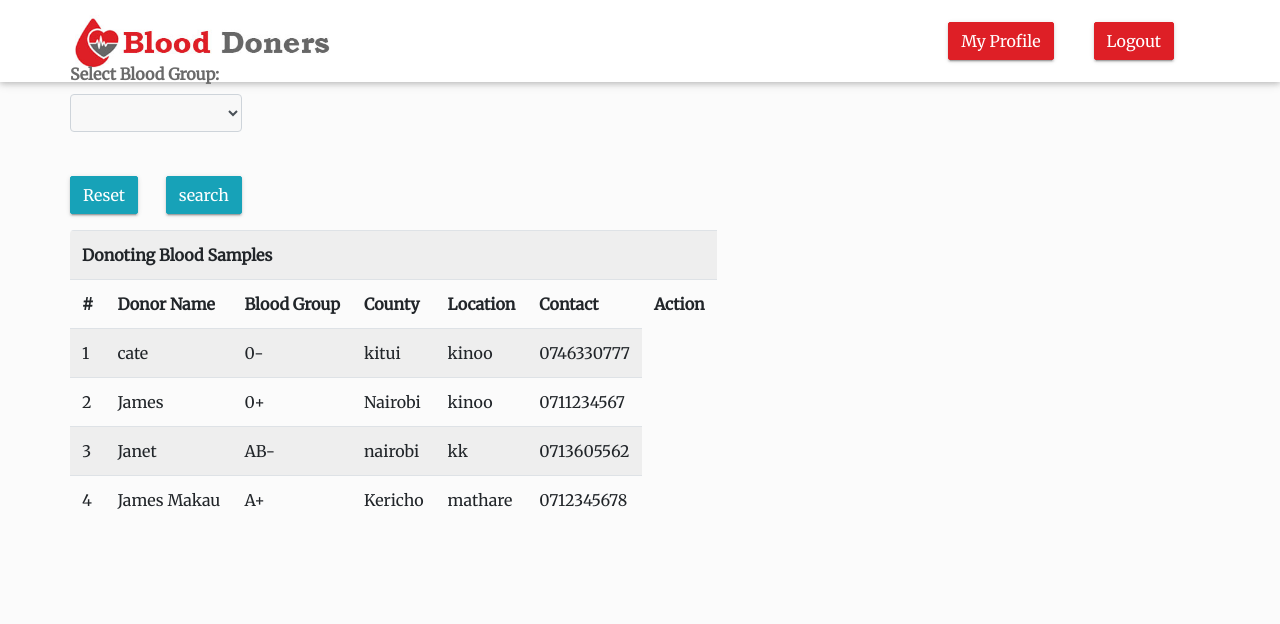
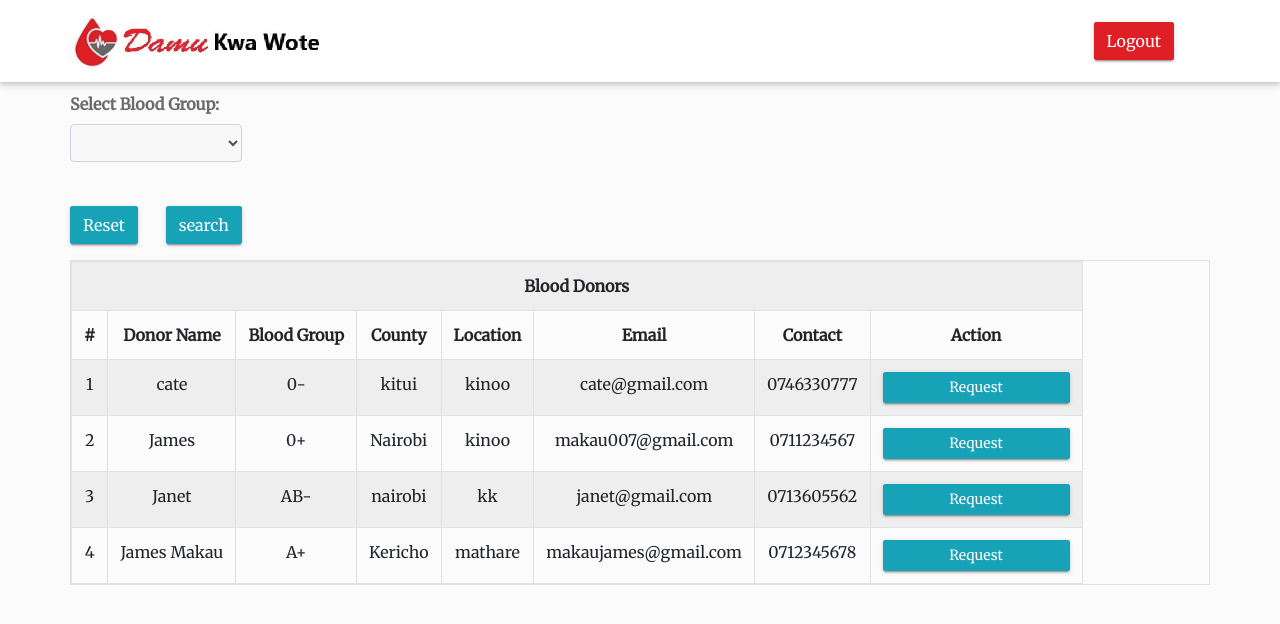
Before and after one commit to mjanoo/BloodDonation, a PHP site: page /hospital_home.php in a window 1280 px wide. Shown: the top 624 px of the page. Run offline with PHP 8.4, Linux system fonts and the light colour scheme; data comes from the database, SQL or seed files in the repository; data that the repository does not hold is empty; some libraries are stand-ins or nearby versions.

Commit message:
final update

```diff
--- a/hospital_home.php
+++ b/hospital_home.php
@@ -11,16 +11,6 @@ if(isset($_SESSION["email"])){
     <meta name="viewport" content="width=device-width, initial-scale=1, shrink-to-fit=no">
     <title>Blood Donation</title>
     <link rel="stylesheet" href="https://maxcdn.bootstrapcdn.com/bootstrap/4.5.0/css/bootstrap.min.css">
-    <script src="https://cdnjs.cloudflare.com/ajax/libs/popper.js/1.16.0/umd/popper.min.js"></script>
-    <script src="https://maxcdn.bootstrapcdn.com/bootstrap/4.5.0/js/bootstrap.min.js"></script>
-    <link rel="stylesheet" type="text/css" href="../library/css/bootstrap.min.css"/>
-    <script type="text/javascript" src="../library/js/jquery-3.2.1.min.js"></script>
-    <script src="https://ajax.googleapis.com/ajax/libs/jquery/3.5.1/jquery.min.js"></script>
-    <script src="https://stackpath.bootstrapcdn.com/bootstrap/4.5.0/js/bootstrap.min.js"></script>
-    <script src="https://kit.fontawesome.com/a076d05399.js"></script>
-    <link href="css/style.css" rel="stylesheet"/>
-    <link rel="shortcut icon" type="image/jpeg" href="image/favicon.jpg">
-
     <link rel="shortcut icon" href="assets/images/fav.png" type="image/x-icon">
     <link href="https://fonts.googleapis.com/css?family=Merriweather&display=swap" rel="stylesheet">
     <link rel="shortcut icon" href="assets/images/fav.jpg">
@@ -28,6 +18,13 @@ if(isset($_SESSION["email"])){
     <link rel="stylesheet" href="assets/css/fontawsom-all.min.css">
     <link rel="stylesheet" href="assets/plugins/grid-gallery/css/grid-gallery.min.css">
     <link rel="stylesheet" type="text/css" href="assets/css/style.css" />
+    <script src="https://cdnjs.cloudflare.com/ajax/libs/popper.js/1.16.0/umd/popper.min.js"></script>
+    <script src="https://maxcdn.bootstrapcdn.com/bootstrap/4.5.0/js/bootstrap.min.js"></script>
+    <script src="https://ajax.googleapis.com/ajax/libs/jquery/3.5.1/jquery.min.js"></script>
+    <script src="https://stackpath.bootstrapcdn.com/bootstrap/4.5.0/js/bootstrap.min.js"></script>
+    <script src="https://kit.fontawesome.com/a076d05399.js"></script>
+
+
 </head>
 <body>
 	 <header class="continer-fluid ">
@@ -52,14 +49,10 @@ if(isset($_SESSION["email"])){
                                 </button>
                                 <div class="collapse navbar-collapse" id="navbarNav">
                                     <ul class="navbar-nav">
-                                         <li class="nav-item">
-                                             <a class="btn btn-success  " href="profile.php" role="button" >My Profile</a>
-                                         </li>
+
                                         <li class="nav-item">
                                              <a class="btn btn-success  " href="logout.php" role="button" > Logout</a>
                                          </li>
-
-
                                     </ul>
                                 </div>
                             </nav>
@@ -71,7 +64,7 @@ if(isset($_SESSION["email"])){
 <div class="container">
 
         <div class="row col-lg-8 col-md-8 col-sm-12 mb-3">
-            <form method="get" action="" style="margin-top:-20px; ">
+            <form method="get" action="" style="margin-top:10px; ">
                 <label class="font-weight-bolder">Select Blood Group:</label>
                 <select name="search" class="form-control">
                 <option><?php echo @$_GET['search']; ?></option>
@@ -84,23 +77,23 @@ if(isset($_SESSION["email"])){
                     <option value="O+">O+</option>
                     <option value="O-">O-</option>
                 </select><br>
-                <a href="deleteit.php" class="btn btn-info mr-4"> Reset</a>
+                <a href="#" class="btn btn-info mr-4"> Reset</a>
                 <input type="submit" name="submit" class="btn btn-info" value="search">
             </form>
         </div>
 
-        <table class="table table-responsive table-striped rounded mb-5">
-        <tr><th colspan="7" class="title">Donoting Blood Samples</th></tr>
+        <table class="table text-center table-bordered table-responsive table-striped" >
+            <th colspan="8" class="title">Blood Donors</th>
                 <tr>
                     <th>#</th>
                     <th>Donor Name</th>
                     <th>Blood Group</th>
                     <th>County</th>
                     <th>Location</th>
+                    <th>Email</th>
                     <th>Contact</th>
                     <th>Action</th>
                 </tr>
-
                 <div>
                     <?php
                     require_once 'connection.php';
@@ -117,23 +110,20 @@ if(isset($_SESSION["email"])){
                 }
                 ?>
                 </div>
-                <?php while($row = mysqli_fetch_array($products)) { ?>
+                <?php $count =0; while($row = mysqli_fetch_array($products)) { ?>
 
                 <tr>
-
-                     <td><?php echo ++$counter;?></td>
+                    <td><?php echo ++$count; ?></td>
                     <td><?php echo ($row['name']); ?></td>
                     <td><?php echo ($row['bloodgroup']); ?></td>
                     <td><?php echo ($row['county']); ?></td>
                     <td><?php echo ($row['location']); ?></td>
+                    <td><?php echo ($row['email']); ?></td>
                     <td><?php echo ($row['pnumber']); ?></td>
+                    <td><input type="#" name="request" class="btn btn-info btn-sm" value="Request"></td>
                 </tr>
                 <?php } ?>
-
         </table>
-
 </div>
-
-
 </body>
 </html>
```
Also changed, not shown: profile.php (+10 -5 lines), register.php (+5 -4 lines), update.php (+7 -4 lines), assets/images/logo.jpg, assets/images/logoo.jpg (added).
